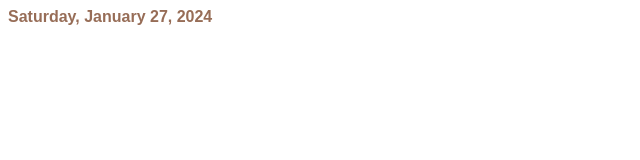
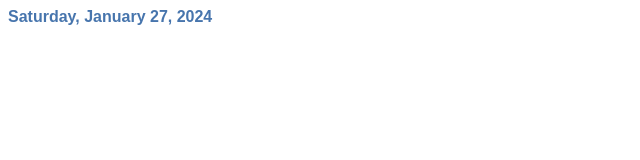
Before and after one commit to trenchard/notion, a plain HTML site: page index.html in a window 1280 px wide. Shown: the whole page, without its empty margins (0-640 px from the left). Drawn offline with Linux system fonts and the light colour scheme.

Commit message:
Update index.html

```diff
--- a/index.html
+++ b/index.html
@@ -9,7 +9,7 @@
         display: flex;
         font-family: sans-serif;
         font-size: 18pt;
-        color: #976D57;
+        color: #4775ad;
         padding: 0;
         border: 0;
         margin: 0;
```
